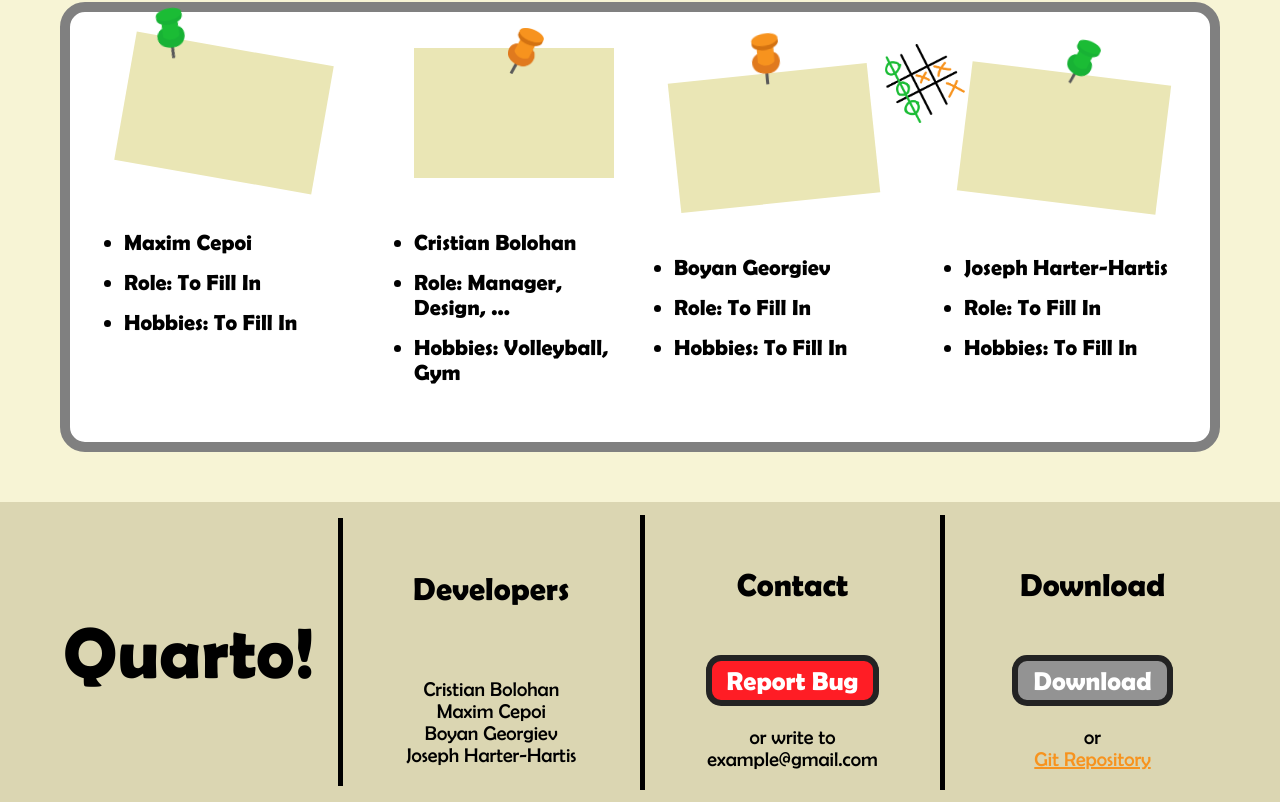
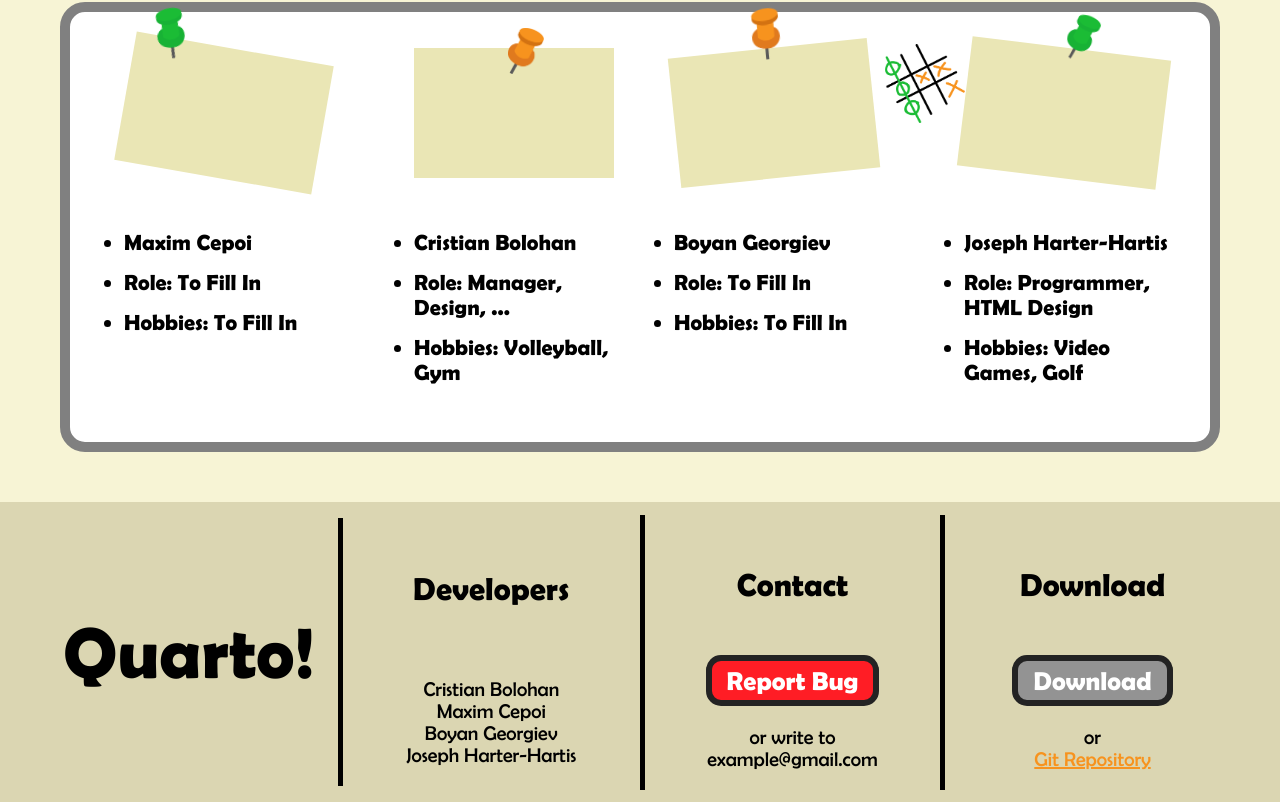
Before and after one commit to bobyTopG/QuartoGame_Website, a plain HTML site: page index.html in a window 1280 px wide. Shown: the part 2890-3692 px from the top of the page. Drawn offline with Linux system fonts and the light colour scheme.

Commit message:
wrote text for my (joseph's) section, added a photo of me to be used there

```diff
--- a/index.html
+++ b/index.html
@@ -194,8 +194,8 @@
                         <div class="text-container">
                             <ul>
                                 <li class="name">Joseph Harter-Hartis</li>
-                                <li class="role">Role: To Fill In</li>
-                                <li class="hobbies">Hobbies: To Fill In </li>
+                                <li class="role">Role: Programmer, HTML Design</li>
+                                <li class="hobbies">Hobbies: Video Games, Golf </li>
 
                             </ul>
                         </div>
```
Also changed, not shown: media/developers_section/photo_joseph.jpeg (added).
